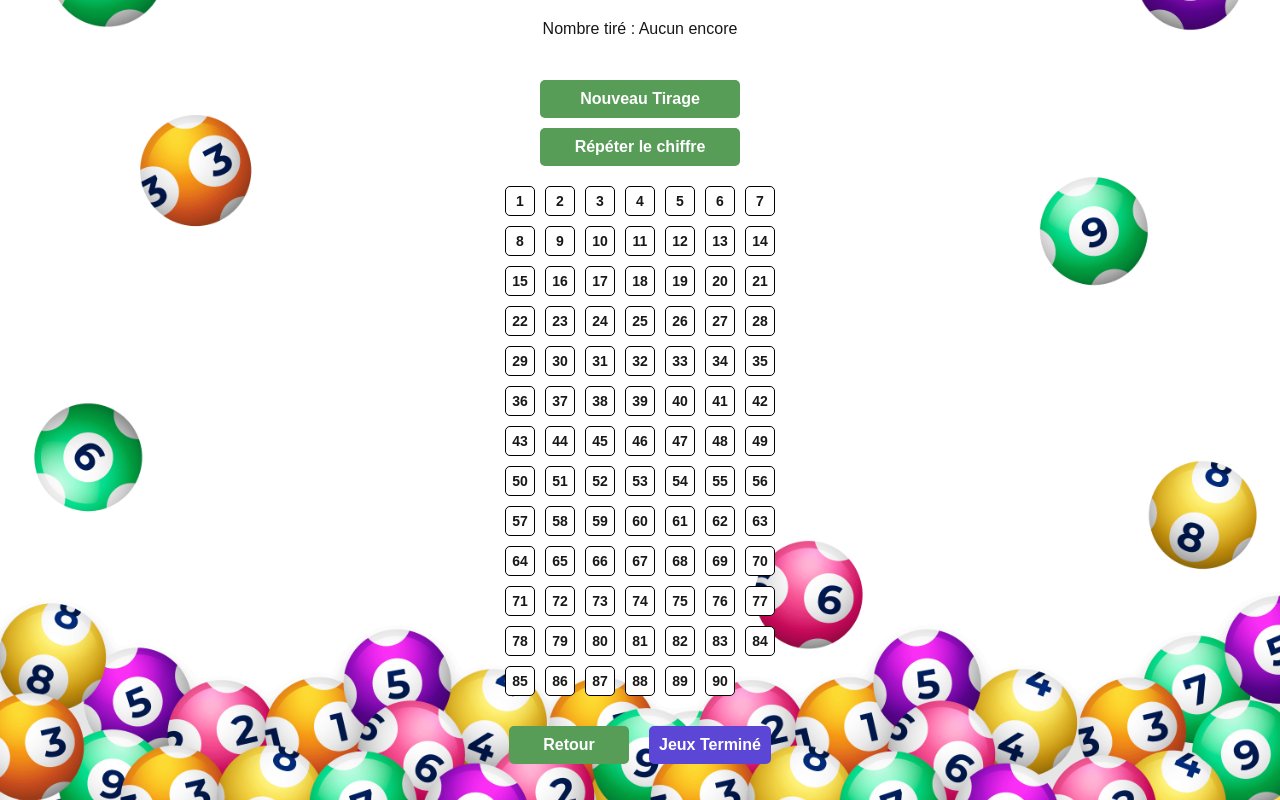
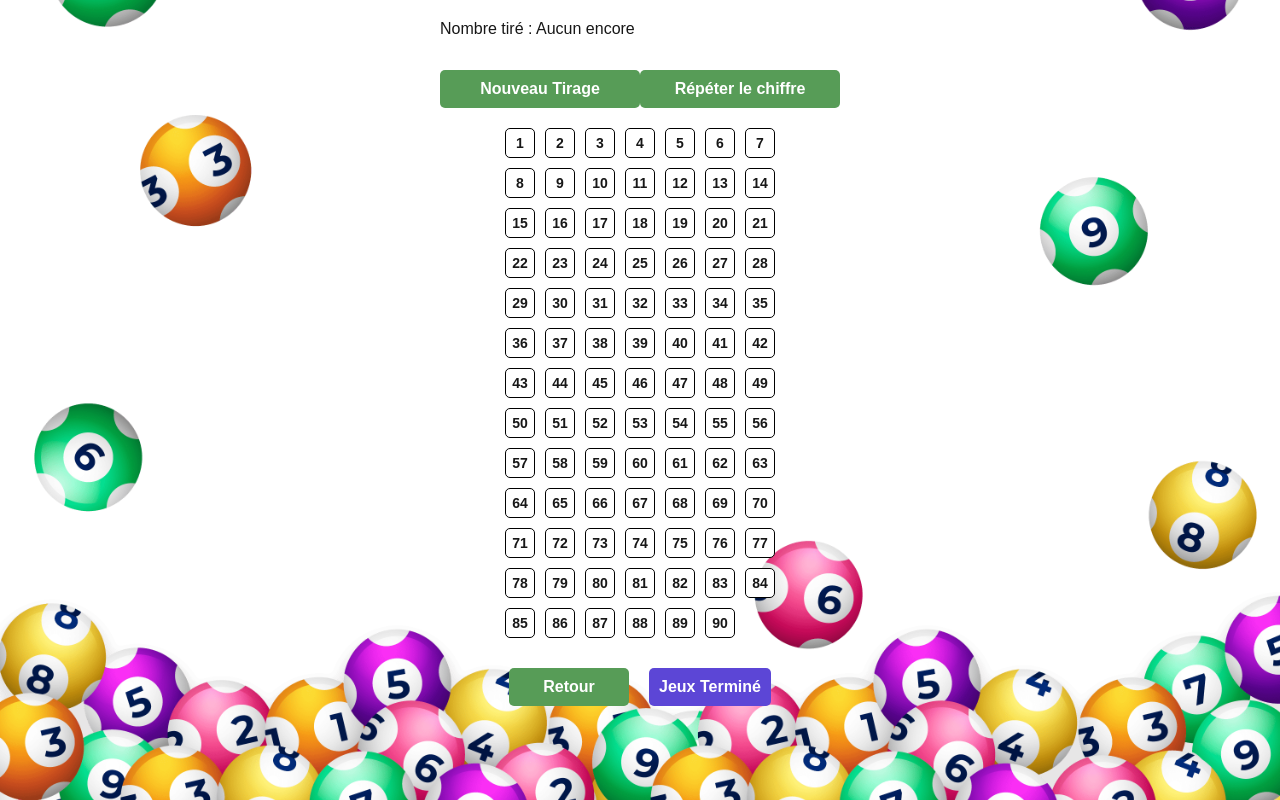
Before and after one commit to ImadeusF/jeux-bingo, a Next.js app: page /game in a window 1280 px wide. Built offline with nearby package versions, Linux system fonts and the light colour scheme.

Commit message:
♻️ F04: GameHeader > Creation <GameHeader /> and GameContext

```diff
--- /dev/null
+++ b/src/app/context/GameContext.tsx
@@ -0,0 +1,24 @@
+// api/context/GameContext.tsx
+import { createContext } from "react";
+
+export interface GameContextType {
+  handlePick: () => void;
+  handleRepeat: () => void;
+  handleStartGame: () => void;
+  remainingNumbers: number[];
+  randomNumber: number | null;
+  saveNumber: number[];
+  message: string;
+}
+
+const GameContext = createContext<GameContextType>({
+  handlePick: () => {},
+  handleRepeat: () => {},
+  handleStartGame: () => {},
+  remainingNumbers: [],
+  randomNumber: null,
+  saveNumber: [],
+  message: "",
+});
+
+export default GameContext;
--- /dev/null
+++ b/src/app/game/GameHeader.tsx
@@ -0,0 +1,29 @@
+import Button from "@/components/Button";
+import { useContext } from "react";
+import styled from "styled-components";
+import GameContext from "../context/GameContext";
+
+export default function GameHeader() {
+  const { handlePick, handleRepeat, remainingNumbers, randomNumber, message } = useContext(GameContext);
+
+  return (
+    <GameHeaderStyled>
+      <div className="board-header">
+        <p>Nombre tiré : {randomNumber ?? "Aucun encore"}</p>
+        <p>{message}</p>
+      </div>
+      <Button
+        label={"Nouveau Tirage"}
+        onClick={handlePick}
+        disabled={!remainingNumbers.length}
+      />
+      <Button label={"Répéter le chiffre"} onClick={handleRepeat} />
+    </GameHeaderStyled>
+  );
+}
+
+const GameHeaderStyled = styled.div`
+  .board-header {
+    height: 50px;
+  }
+`;
--- a/src/app/game/page.tsx
+++ b/src/app/game/page.tsx
@@ -2,23 +2,34 @@
 import styled from "styled-components";
 import Button from "@/components/Button";
 import { useGame } from "../api/hooks/useGame";
+import GameHeader from "./GameHeader";
+import GameContext from "../context/GameContext";
 
 export default function Home() {
-  const { handlePick, handleRepeat, handleStartGame, remainingNumbers, randomNumber, saveNumber, message } = useGame();
+  const {
+    handlePick,
+    handleRepeat,
+    handleStartGame,
+    remainingNumbers,
+    randomNumber,
+    saveNumber,
+    message,
+  } = useGame();
+
+  const gameContextValue = {
+    handlePick,
+    handleRepeat,
+    handleStartGame,
+    remainingNumbers,
+    randomNumber,
+    saveNumber,
+    message,
+  };
 
   return (
+    <GameContext.Provider value={gameContextValue}>
       <MainStyled>
-      <div className="board-header">
-        <p>Nombre tiré : {randomNumber ?? "Aucun encore"}</p>
-        <p>{message}</p>
-      </div>
-      <Button
-        label={"Nouveau Tirage"}
-        onClick={handlePick}
-        disabled={!remainingNumbers.length}
-      />
-      <Button label={"Répéter le chiffre"} onClick={handleRepeat} />
-
+        <GameHeader />
         <div className="board-number">
           {[...Array(90).keys()].map((num) => (
             <div
@@ -30,10 +41,16 @@ export default function Home() {
           ))}
         </div>
         <div className="game-footer">
-        <Button label={"Retour"} href="/" className="footer-btn-left"/>
-        <Button label={"Jeux Terminé"} href="/logs" onClick={handleStartGame} className="footer-btn-right"/>
+          <Button label={"Retour"} href="/" className="footer-btn-left" />
+          <Button
+            label={"Jeux Terminé"}
+            href="/logs"
+            onClick={handleStartGame}
+            className="footer-btn-right"
+          />
         </div>
       </MainStyled>
+    </GameContext.Provider>
   );
 }
 
@@ -58,10 +75,6 @@ const MainStyled = styled.main`
     right: 0;
     bottom: 0;
     z-index: -1;
-  }
-
-  .board-header {
-    height: 50px;
   }
 
   .board-number {
@@ -94,15 +107,16 @@ const MainStyled = styled.main`
     flex-direction: row;
   }
 
-  .footer-btn-left, .footer-btn-right {
+  .footer-btn-left,
+  .footer-btn-right {
     min-width: 120px;
-    padding:10px;
-    margin:10px;
+    padding: 10px;
+    margin: 10px;
   }
 
   .footer-btn-right {
     background-color: #5c46d6;
-    &:hover{
+    &:hover {
       background-color: #3b2f8c;
     }
   }
```
Lines whose indentation alone changed are shown as unchanged.
